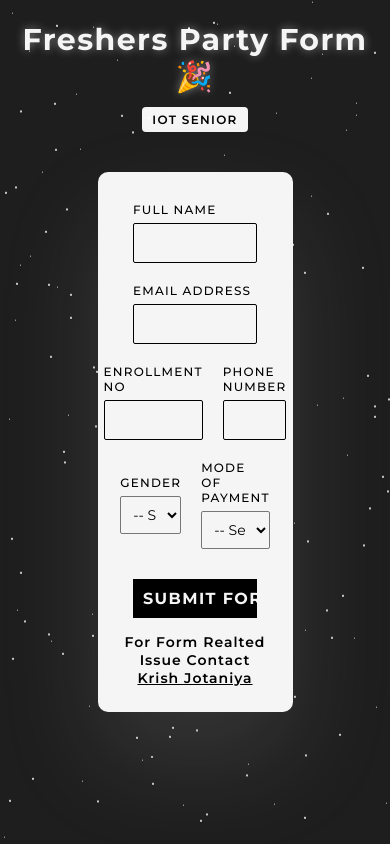
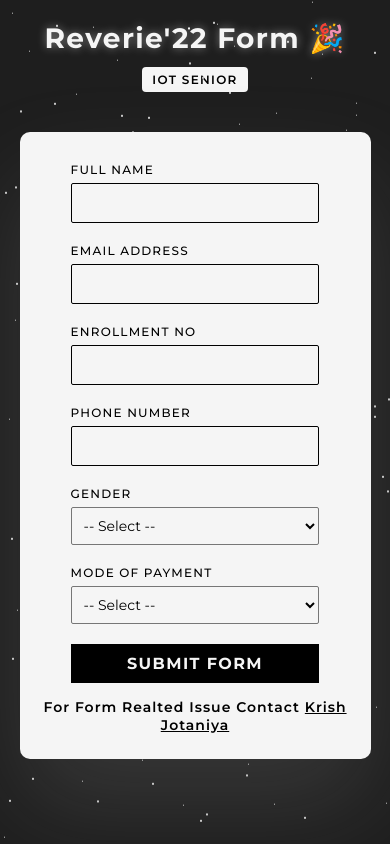
Before and after one commit to krish-7104/freshers-party, a React (Create React App) app: page /senior in a window 390 px wide. Built offline with nearby package versions, Linux system fonts and the light colour scheme; no server answers.

Commit message:
form responsive done

```diff
--- a/src/Home.jsx
+++ b/src/Home.jsx
@@ -18,8 +18,8 @@ const Home = () => {
   }, 1000);
 
   const bigExplodeProps = {
-    force: 0.4,
-    duration: 4000,
+    force: 0.6,
+    duration: 5000,
     particleCount: 80,
     height: 1200,
     width: 1200,
@@ -33,15 +33,15 @@ const Home = () => {
         <div className="particle particle-3"></div>
         <div className="particle particle-4"></div>
       </div>
+      <div className="confetti">
+        {date !== "-" && <ConfettiExplosion {...bigExplodeProps} />}
+      </div>
       <div className="headingArea">
-        {date !== "-" && <ConfettiExplosion {...bigExplodeProps} />}
-        <p className="getReadyText">IOT Seniors Presents</p>
-        <p className="homePageTitle animate__animated animate__fadeIn">
-          {/* COMING SOON */}
-          <Fade bottom cascade>
-            Reverie'22
-          </Fade>
-        </p>
+        <p className="getReadyText">CSE(IOT) Presents</p>
+        {/* COMING SOON */}
+        <Fade bottom cascade>
+          <p className="homePageTitle">Reverie'22</p>
+        </Fade>
         <p className="seniorText animate__animated animate__fadeIn">
           {date} Days To Go
         </p>
--- a/src/Junior.jsx
+++ b/src/Junior.jsx
@@ -48,7 +48,6 @@ const Junior = () => {
 
   const submitFormHandler = async (e) => {
     e.preventDefault();
-    setUploading(true);
     if (
       data.email !== "" &&
       data.name !== "" &&
@@ -57,6 +56,7 @@ const Junior = () => {
       data.gender !== "" &&
       data.payment !== ""
     ) {
+      setUploading(true);
       AddDataToServer();
     } else {
       alert("Fill All Details");
@@ -138,7 +138,7 @@ const Junior = () => {
           <div className="particle particle-4"></div>
         </div>
         <section className="navSection">
-          <p className="title">Freshers Party Form 🎉</p>
+          <p className="title">Reverie'22 Form 🎉</p>
           <p className="subTitle">IOT Junior</p>
         </section>
         <section className={disableForm ? "disable" : "mainFormArea"}>
@@ -224,9 +224,13 @@ const Junior = () => {
                   <label className="uploadFIle success" disable>
                     Screenshot Uploaded
                   </label>
+                ) : uploadStatus === "" ? (
+                  <label htmlFor="uploadFile" className="uploadFIle">
+                    Upload Screenshot
+                  </label>
                 ) : (
                   <label htmlFor="uploadFile" className="uploadFIle">
-                    Upload Screenshot
+                    Uploading Wait {uploadStatus}%
                   </label>
                 )}
 
--- a/src/Senior.jsx
+++ b/src/Senior.jsx
@@ -50,7 +50,6 @@ const Senior = () => {
 
   const submitFormHandler = async (e) => {
     e.preventDefault();
-    setUploading(true);
 
     if (
       data.email !== "" &&
@@ -60,6 +59,7 @@ const Senior = () => {
       data.gender !== "" &&
       data.payment !== ""
     ) {
+      setUploading(true);
       AddDataToServer();
     } else {
       alert("Fill All Details");
@@ -141,7 +141,7 @@ const Senior = () => {
           <div className="particle particle-4"></div>
         </div>
         <section className="navSection">
-          <p className="title">Freshers Party Form 🎉</p>
+          <p className="title">Reverie'22 Form 🎉</p>
           <p className="subTitle">IOT Senior</p>
         </section>
         <section className={disableForm ? "disable" : "mainFormArea"}>
@@ -223,9 +223,19 @@ const Senior = () => {
                   screenshot of the payment success page and upload it if you
                   face any problems contact on below given phone numbers.
                 </p>
-                <label htmlFor="uploadFile" className="uploadFIle">
-                  Upload Screenshot
-                </label>
+                {screenshot !== "" ? (
+                  <label className="uploadFIle success" disable>
+                    Screenshot Uploaded
+                  </label>
+                ) : uploadStatus === "" ? (
+                  <label htmlFor="uploadFile" className="uploadFIle">
+                    Upload Screenshot
+                  </label>
+                ) : (
+                  <label htmlFor="uploadFile" className="uploadFIle">
+                    Uploading Wait {uploadStatus}%
+                  </label>
+                )}
                 <input
                   type="file"
                   id="uploadFile"
--- a/src/Styles/App.css
+++ b/src/Styles/App.css
@@ -4,6 +4,10 @@
   margin: 0;
   box-sizing: border-box;
   font-family: "Montserrat", sans-serif;
+}
+body {
+  overflow-x: visible; /* Hide horizontal scrollbar */
+  overflow-y: visible;
 }
 .disable {
   display: none;
@@ -243,3 +247,28 @@ option {
   color: rgb(0, 136, 0);
   cursor: default;
 }
+@media only screen and (max-width: 600px) {
+  .title {
+    font-size: 28px;
+  }
+  .mainFormArea {
+    width: 90%;
+  }
+  .verticleWrap {
+    flex-direction: column;
+    width: 100%;
+  }
+  .verticleWrap .inputWrapper:first-child {
+    margin-right: 0;
+  }
+  .paymentSec {
+    flex-direction: column;
+    width: 95%;
+  }
+  .qrCodetext {
+    margin-top: 15px;
+  }
+  .submitForm {
+    margin-top: 10px;
+  }
+}
--- a/src/Styles/Home.css
+++ b/src/Styles/Home.css
@@ -25,12 +25,13 @@ body::-webkit-scrollbar {
 }
 .homePageTitle {
   text-align: center;
-  font-size: 120px;
+  font-size: 140px;
+  user-select: none;
   color: white;
   font-weight: 700;
   text-transform: uppercase;
   letter-spacing: 10px;
-  text-shadow: 0px 0px 10px rgba(255, 255, 255, 0.426);
+  text-shadow: 0px 0px 20px rgba(255, 255, 255, 0.426);
   z-index: 120;
 }
 .seniorText {
@@ -41,21 +42,28 @@ body::-webkit-scrollbar {
   font-size: 20px;
   margin-top: 10px;
 }
-
+.confetti {
+  width: 100vw;
+  display: flex;
+  justify-content: center;
+  align-items: center;
+}
 @media only screen and (max-width: 600px) {
   .headingArea {
     margin-top: -30px;
   }
   .homePageTitle {
-    font-size: 50px;
+    font-size: 45px;
   }
   .getReadyText {
-    font-size: 13px;
-    margin-bottom: 15px;
+    font-size: 14px;
+    margin-bottom: 20px;
+    letter-spacing: 6px;
   }
   .seniorText {
-    font-size: 13px;
-    margin-top: 15px;
+    font-size: 14px;
+    margin-top: 20px;
+    letter-spacing: 6px;
   }
   .headingArea {
     padding: 0px 10px;
```
